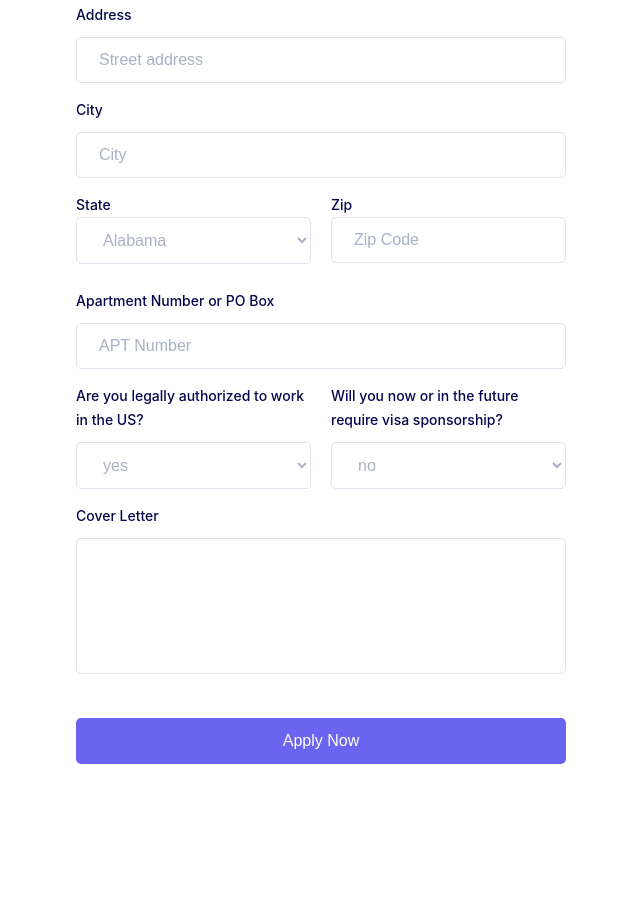
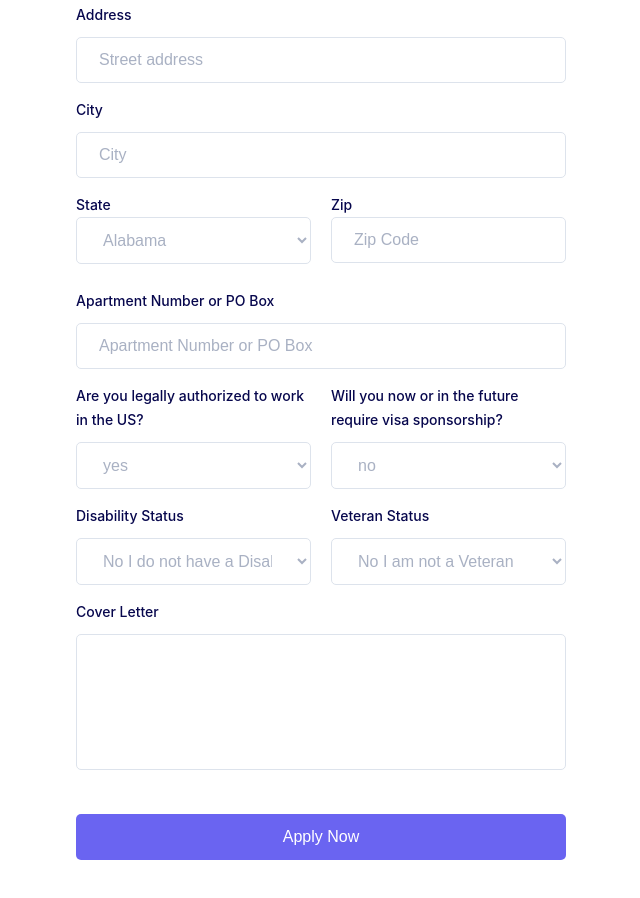
Before and after one commit to michaelrzg/AutoApply, a browser extension: page templates/inputdata.html in a window 1280 px wide. Shown: the part 678-1576 px from the top of the page, without its empty margins (319-959 px from the left). Before the commit the page ends 1482 px from the top, so only its background shows below. Drawn offline with Linux system fonts and the light colour scheme.

Commit message:
added to form

```diff
--- a/templates/inputdata.html
+++ b/templates/inputdata.html
@@ -14,11 +14,11 @@
         <img src="/icons/document100by100.png" alt="" />
         <p>
           Fill out your application data for the AI model to use when filling
-          our job applications. All data is stored as local cookies on your
-          machine, and <u>nothing</u> is ever transmitted back to our servers.
+          out job applications. All data is stored as local cookies on your
+          machine, <u>nothing</u> is ever stored on any servers.
           <br />
           <br />
-          <a href="https://michaelrzg.github.io" target="_blank"
+          <a href="https://github.com/michaelrzg/AutoApply" target="_blank"
             >View source code </a
           >to see exactly how your data is handled.
         </p>
@@ -198,7 +198,7 @@
             type="text"
             name="apt   "
             id="apt"
-            placeholder="APT Number"
+            placeholder="Apartment Number or PO Box"
             class="formbold-form-input"
           />
         </div>
@@ -229,6 +229,34 @@
             >
               <option value="no">no</option>
               <option value="yes">yes</option>
+            </select>
+          </div>
+        </div>
+        <div class="formbold-input-flex">
+          <div>
+            <label class="formbold-form-label">Disability Status</label>
+
+            <select
+              class="formbold-form-input"
+              name="diability"
+              id="disability"
+            >
+              <option value="no">No I do not have a Disability</option>
+              <option value="yes">Yes I have a Disability</option>
+              <option value="noanswer">Prefer not to say</option>
+            </select>
+          </div>
+          <div>
+            <label class="formbold-form-label">Veteran Status</label>
+
+            <select
+              class="formbold-form-input"
+              name="legalauthorization"
+              id="legalauthorization"
+            >
+              <option value="no">No I am not a Veteran</option>
+              <option value="yes">Yes I am a Veteran</option>
+              <option value="noanswer">Prefer not to say</option>
             </select>
           </div>
         </div>
```
